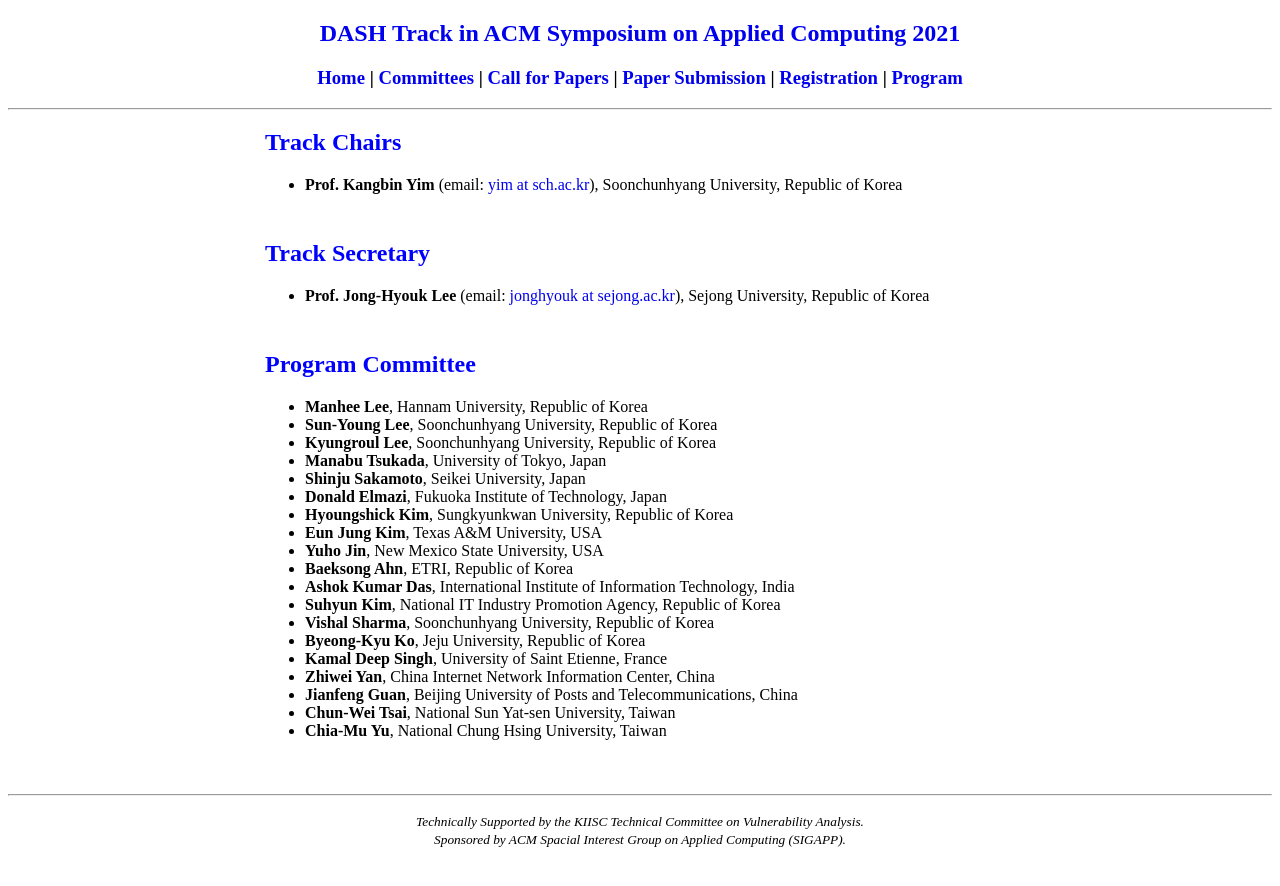
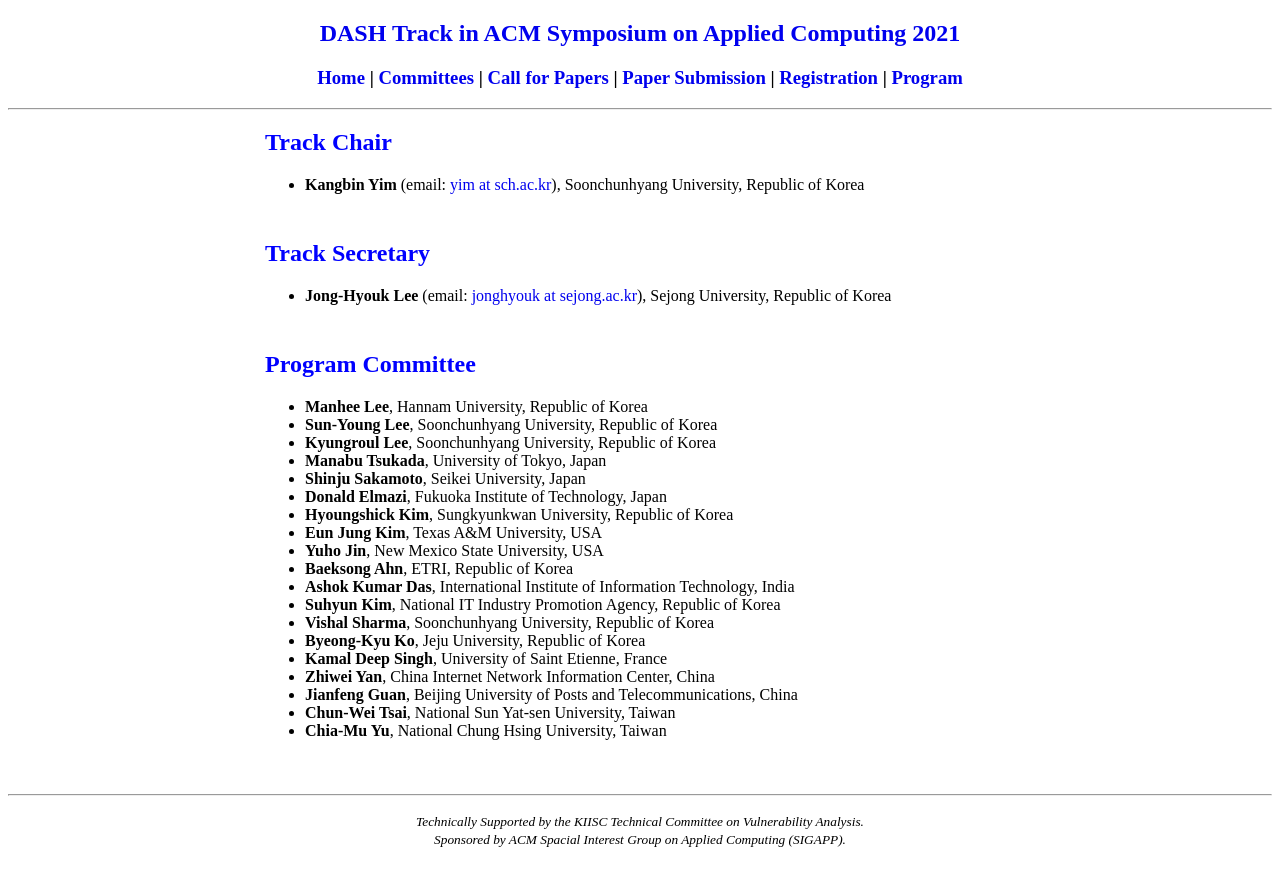
Before and after one commit to sac-dash/2021, a Jekyll site: the page built from committee/index.html, in a window 1280 px wide. Shown: the top 886 px of the page. Built offline with Jekyll 4.4.1, drawn with Linux system fonts in a browser that asks for light colours.

Commit message:
Update index.html

```diff
--- a/committee/index.html
+++ b/committee/index.html
@@ -5,16 +5,16 @@
 <div class="container">
     <div class="content">
     	<div>
-	    <h2 style="color:#0000FF">Track Chairs</h2>
+	    <h2 style="color:#0000FF">Track Chair</h2>
 	    <ul>
-		<li><b>Prof. Kangbin Yim</b> (email: <a style="text-decoration:none" href="mailto:yim@sch.ac.kr">yim at sch.ac.kr</a>), Soonchunhyang University, Republic of Korea</li>
+		<li><b>Kangbin Yim</b> (email: <a style="text-decoration:none" href="mailto:yim@sch.ac.kr">yim at sch.ac.kr</a>), Soonchunhyang University, Republic of Korea</li>
 	    </ul>
 	</div>
 
 	<div style="padding-top: 10px">
             <h2 style="color:#0000FF">Track Secretary</h2>
 	    <ul>
-		<li><b>Prof. Jong-Hyouk Lee</b> (email: <a style="text-decoration:none" href="mailto:jonghyouk@sejong.ac.kr">jonghyouk at sejong.ac.kr</a>), Sejong University, Republic of Korea</li>
+		<li><b>Jong-Hyouk Lee</b> (email: <a style="text-decoration:none" href="mailto:jonghyouk@sejong.ac.kr">jonghyouk at sejong.ac.kr</a>), Sejong University, Republic of Korea</li>
 	    </ul>
     	</div>
 
```
